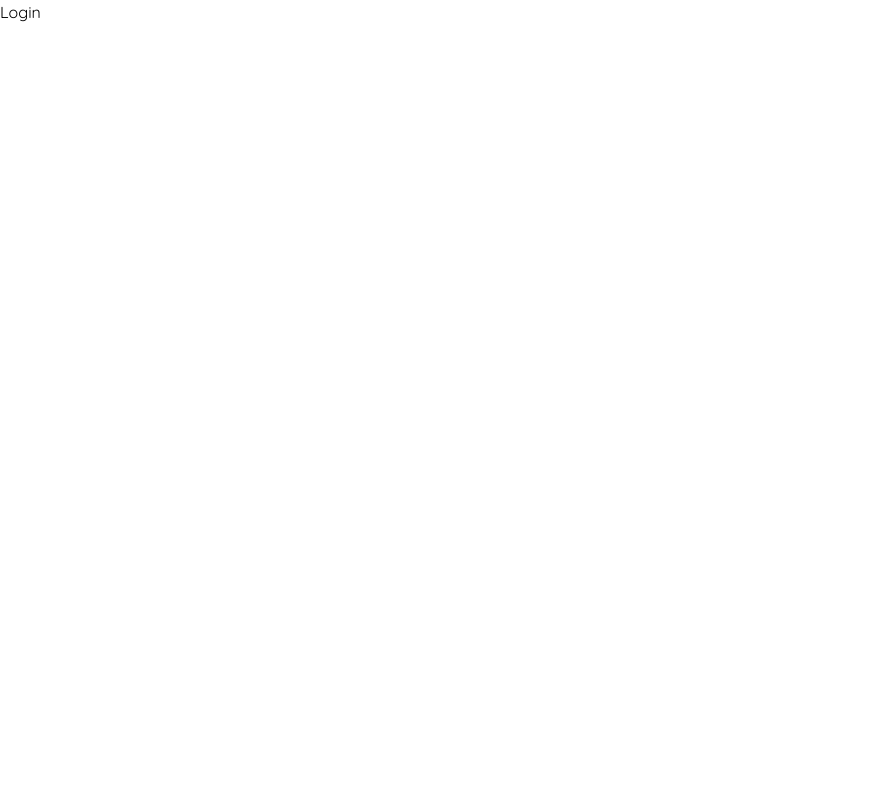
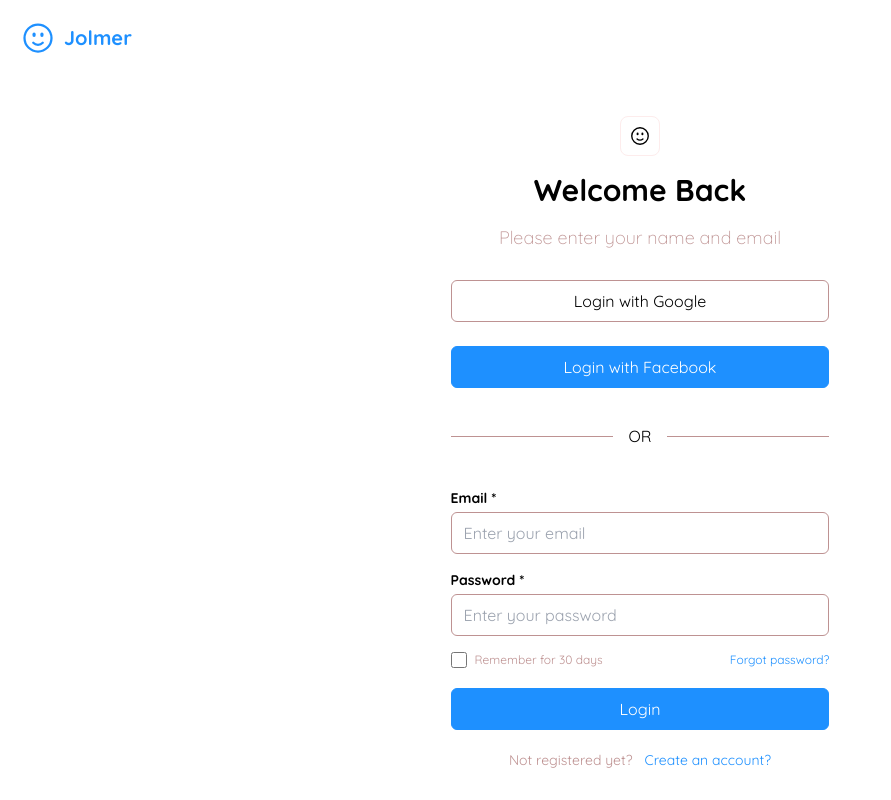
Before and after one commit to menglycheng/jolmer_frontend, a Next.js app: page /login in a window 1280 px wide. Shown: the whole page, without its empty margins (0-891 px from the left). Built offline with nearby package versions, Linux system fonts and the light colour scheme.

Commit message:
Develop Login page only UX/UI

```diff
--- a/src/components/Navbar.jsx
+++ b/src/components/Navbar.jsx
@@ -24,9 +24,11 @@ const Navbar = () => {
             <Link href="/about" className="font-semibold text-lg hover:underline hover:text-primary-blue">
               About us
             </Link>
-            <button className="py-1 px-6 bg-primary-blue rounded-full text-base text-white font-bold">
+            <Link href="/login" >
+              <button className="py-1 px-6 bg-primary-blue rounded-full text-base text-white font-bold">
               Join us
-            </button>
+              </button>
+            </Link>
           </div>
         )}
       </header>
--- /dev/null
+++ b/src/components/RegisterLeftBar.jsx
@@ -0,0 +1,21 @@
+import { FaceSmileIcon } from '@heroicons/react/24/outline'
+import Link from 'next/link'
+import React from 'react'
+
+const RegisterLeftBar = () => {
+  return (
+    <div>
+      <header className="top-0 px-5 py-5 flex items-center justify-between max-w-screen-xl mx-auto z-20">
+     <Link
+          href="/"
+          className="flex items-center space-x-2 text-primary-blue"
+        >
+          <FaceSmileIcon className="w-9 h-9" />
+          <p className="font-bold text-xl">Jolmer</p>
+        </Link>
+        </header>
+    </div>
+  )
+}
+
+export default RegisterLeftBar
--- a/src/pages/_app.js
+++ b/src/pages/_app.js
@@ -6,12 +6,13 @@ import { useRouter } from "next/router";
 export default function App({ Component, pageProps }) {
   const router = useRouter();
   const isLoginPage = router.pathname === "/login";
+  const isRegisterPage = router.pathname === "/register";
 
   return (
     <div className="flex flex-col min-h-screen">
-      {!isLoginPage && <Navbar />}
+      {!isLoginPage && !isRegisterPage && <Navbar />}
       <Component {...pageProps} />
-      {!isLoginPage && <Footer />}
+      {!isLoginPage && !isRegisterPage && <Footer />}
     </div>
   );
 }
--- a/src/pages/login.jsx
+++ b/src/pages/login.jsx
@@ -1,7 +1,72 @@
-import React from "react";
+import { FaceSmileIcon } from "@heroicons/react/24/outline";
+import Link from "next/link";
+import React, { useState } from "react";
 
 const Login = () => {
-  return <div>Login</div>;
+
+  return (
+  <div>
+     <header className="top-0 px-5 py-5 flex items-center justify-between max-w-screen-xl mx-auto z-20">
+     <Link
+          href="/"
+          className="flex items-center space-x-2 text-primary-blue"
+        >
+          <FaceSmileIcon className="w-9 h-9" />
+          <p className="font-bold text-xl">Jolmer</p>
+        </Link>
+        </header>
+      <div className="px-5 py-0 max-w-screen-xl mx-auto mt-10">
+        <div className="flex flex-col items-center space-y-4">
+          <FaceSmileIcon className="w-10 h-10 border border-primary-lowOrange  rounded-lg p-2" />
+          <p className="font-bold text-xl md:text-2xl lg:text-3xl">Welcome Back</p>
+          <p className="font-light text-primary-lowRed text-sm md:text-base lg:text-lg">Please enter your name and email</p>
+          <div className="flex flex-col text-base">
+                 <button className="bg-white text-black py-2 px-28 rounded-md border border-1 my-3  border-primary-lowRed text-xs md:text-sm lg:text-base ">
+                  <span>
+                  </span>
+                  Login with Google
+                 </button>
+            <button className="bg-primary-blue text-white py-2 px-28 rounded-md border border-1 my-3  border-primary-blue text-xs md:text-sm lg:text-base ">Login with Facebook</button>
+
+            <div className="flex items-center py-6 pb-10">
+                <hr className="border-t border-primary-lowRed  flex-grow" />
+                <span className="text-black mx-4">OR</span>
+                <hr className="border-t border-primary-lowRed flex-grow" />
+            </div>
+
+
+          <p className="font-bold text-sm">Email *</p>
+          <input type="email" placeholder="Enter your email" className="bg-white text-black py-2 pl-3 rounded-md border border-1 my-1 mb-4 border-primary-lowRed text-xs md:text-sm lg:text-base" ></input>
+          <p className="font-bold text-sm">Password *</p>
+          <input type="password" placeholder="Enter your password" className="bg-white text-black py-2 pl-3 rounded-md border border-1 my-1 mb-4 border-primary-lowRed text-xs md:text-sm lg:text-base"></input>
+
+
+          <div className="flex justify-between">
+              <label className=" flex items-center text-xs text-primary-lowRed ">
+              <input
+                  type="checkbox"
+                  className="h-4 w-4 text-blue-500 mr-2"
+                  name="remember"
+               />
+                  Remember for 30 days
+              </label>
+              <a href="#" className="text-xs text-primary-blue">Forgot password?</a>
+          </div>
+          <button className="bg-primary-blue text-white py-2 px-28 rounded-md border border-1 my-5  border-primary-blue text-xs md:text-sm lg:text-base">Login</button>
+          <div className="flex items-center justify-center text-sm">
+            <p className="mr-3 text-primary-lowRed">Not registered yet?</p>
+            <Link className="text-primary-blue" href="/register">Create an account?</Link>
+          </div>
+          </div>
+
+
+
+
+        </div>
+
+      </div>
+  </div>
+  );
 };
 
 export default Login;
--- /dev/null
+++ b/src/pages/register.jsx
@@ -0,0 +1,12 @@
+import RegisterLeftBar from '@/components/RegisterLeftBar'
+import React from 'react'
+
+const register = () => {
+  return (
+    <div>
+      <RegisterLeftBar />
+    </div>
+  )
+}
+
+export default register
```
